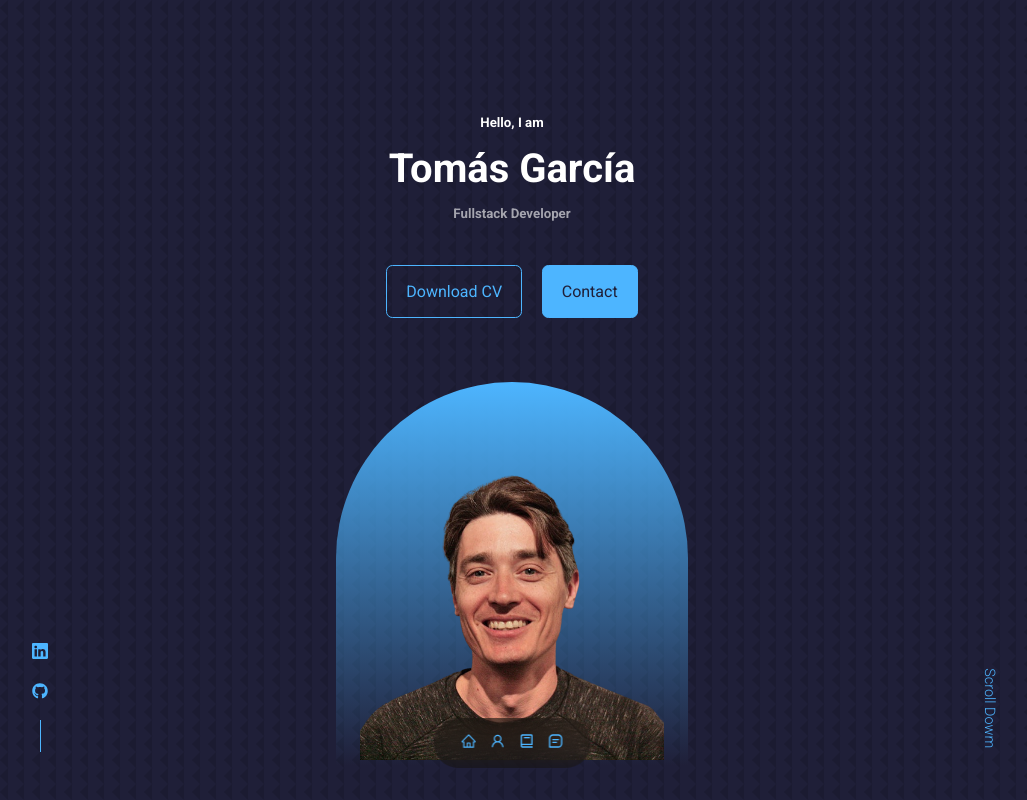
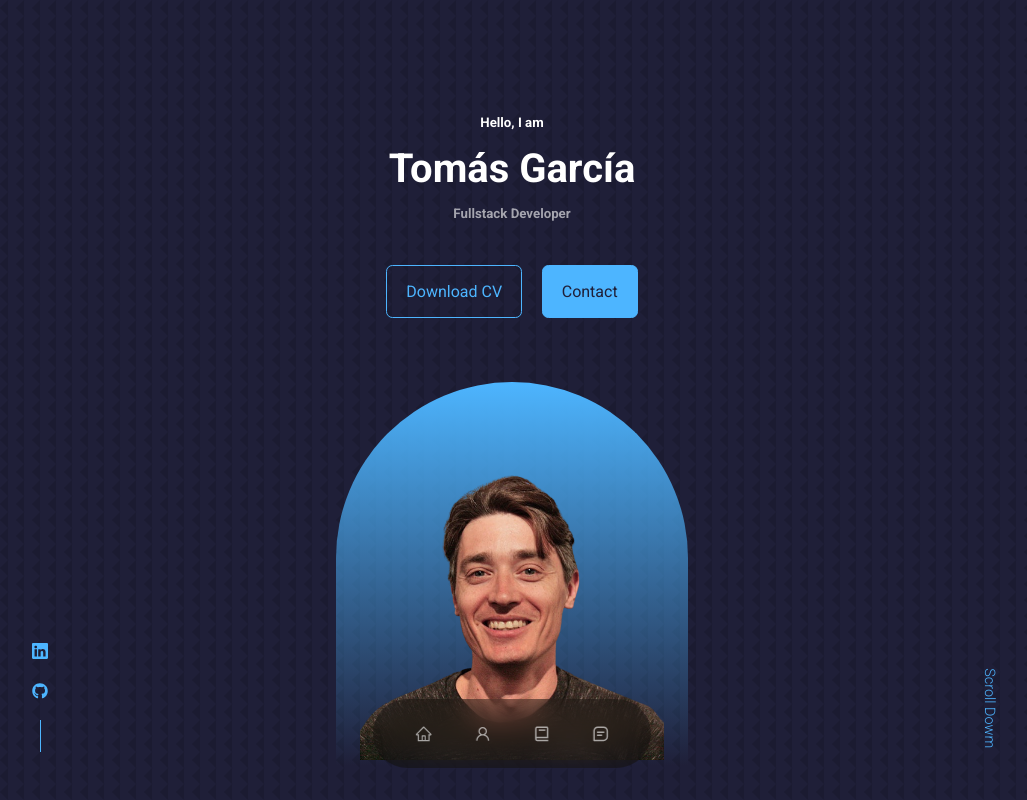
Before and after one commit to TomasGarciaDev/react-portafolio-dev-website, a React (Create React App) app: page / in a window 1280 px wide. Shown: the top 800 px of the page, without its empty margins (128-1155 px from the left). Built offline with nearby package versions, Linux system fonts and the light colour scheme.

Commit message:
CSS for a element on Navbar component

```diff
--- a/src/componets/navbar/navbar.css
+++ b/src/componets/navbar/navbar.css
@@ -13,3 +13,12 @@ nav {
   border-radius: 3rem;
   backdrop-filter: blur(15px);
 }
+
+nav a {
+  background: transparent;
+  padding: 0.9rem;
+  border-radius: 50%;
+  display: flex;
+  color: var(--color-light);
+  font-size: 1.1rem;
+}
```
